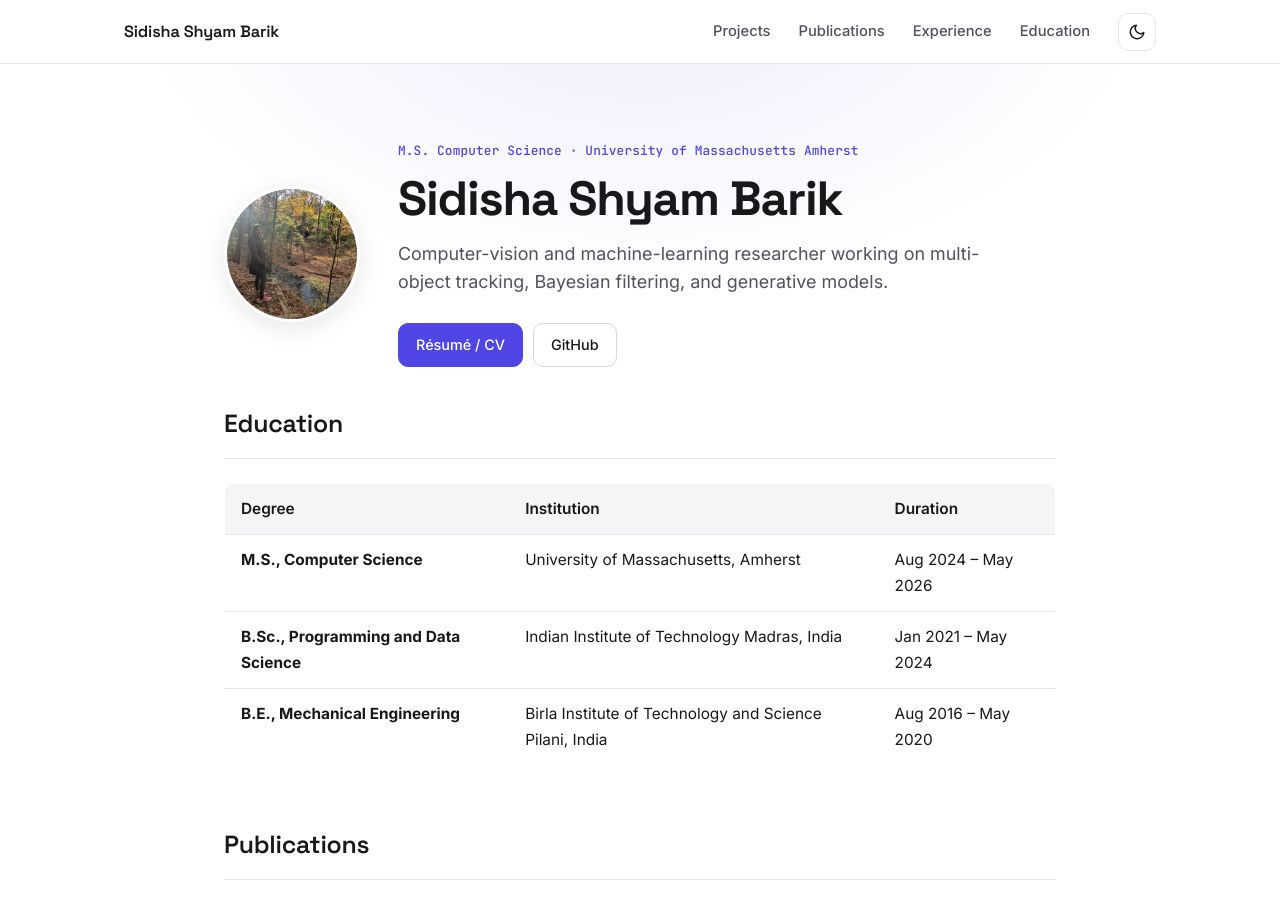
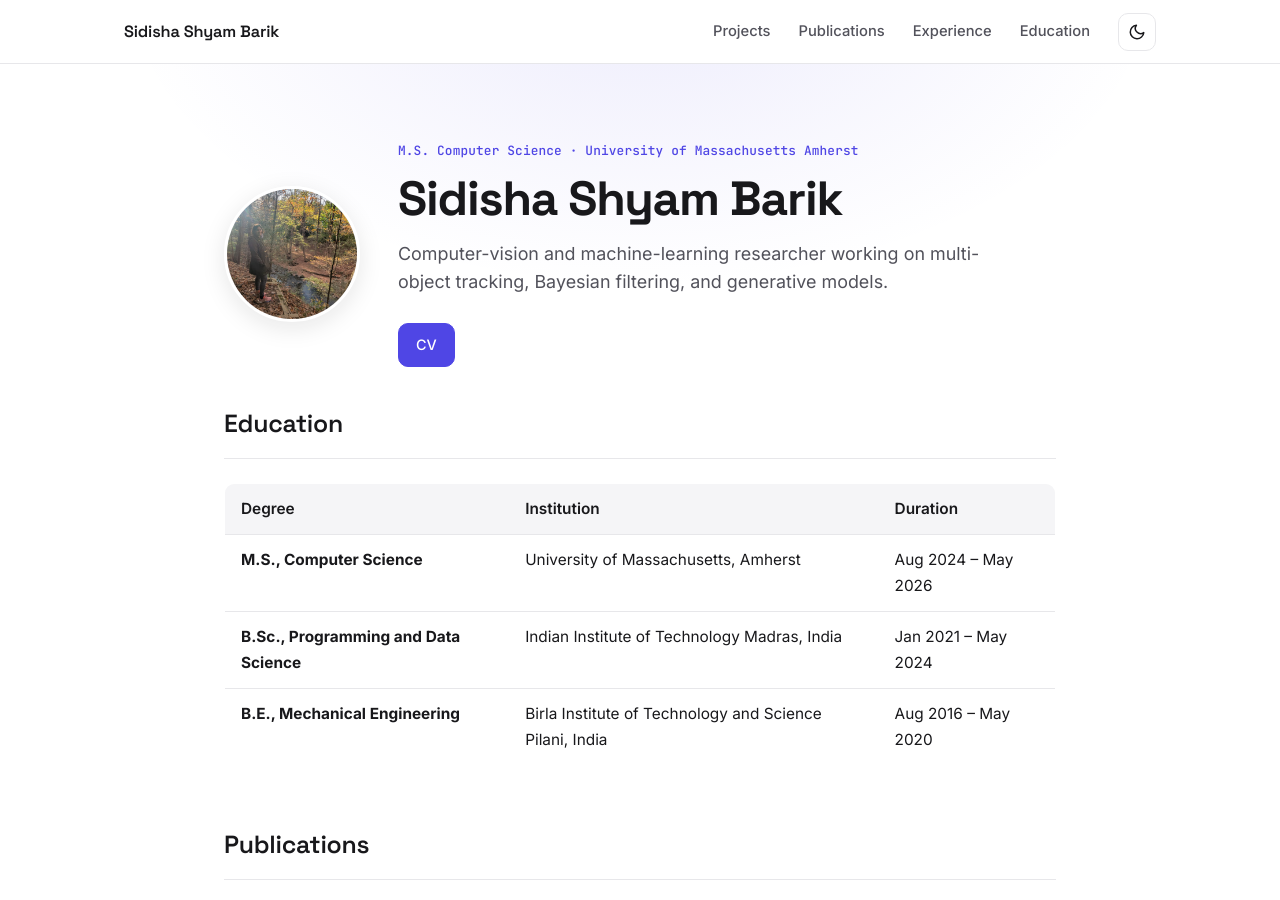
Before and after one commit to sidisha17/portfolio, a Jekyll site: the page built from README.md, in a window 1280 px wide and 900 px high. Built offline with Jekyll 4.4.1, drawn with Linux system fonts in a browser that asks for light colours; our own code applies the rules of GitHub Pages for plain Markdown files.

Commit message:
Updated CV

```diff
--- a/_config.yml
+++ b/_config.yml
@@ -18,11 +18,10 @@ author_role: "M.S. Computer Science · University of Massachusetts Amherst"
 tagline: >-
   Computer-vision and machine-learning researcher working on multi-object
   tracking, Bayesian filtering, and generative models.
-resume: /material/sidisha_portfolio.pdf
+resume: /material/Sidisha_CV.pdf
 
 # ----- Social links (blank entries are hidden automatically) -----
 social:
-  github: https://github.com/sidisha17
   linkedin:
   email:
   scholar:
--- a/_layouts/home.html
+++ b/_layouts/home.html
@@ -11,8 +11,7 @@ layout: base
       <h1 class="hero-name">{{ site.title }}</h1>
       {% if site.tagline %}<p class="hero-tagline">{{ site.tagline }}</p>{% endif %}
       <div class="hero-links">
-        {% if site.resume %}<a class="btn btn-primary" href="{{ site.resume | relative_url }}" target="_blank" rel="noopener">Résumé / CV</a>{% endif %}
-        {% if site.social.github %}<a class="btn" href="{{ site.social.github }}" target="_blank" rel="noopener">GitHub</a>{% endif %}
+        {% if site.resume %}<a class="btn btn-primary" href="{{ site.resume | relative_url }}" target="_blank" rel="noopener">CV</a>{% endif %}
         {% if site.social.linkedin %}<a class="btn" href="{{ site.social.linkedin }}" target="_blank" rel="noopener">LinkedIn</a>{% endif %}
         {% if site.social.scholar %}<a class="btn" href="{{ site.social.scholar }}" target="_blank" rel="noopener">Scholar</a>{% endif %}
         {% if site.social.email %}<a class="btn" href="mailto:{{ site.social.email }}">Email</a>{% endif %}
```
Also changed, not shown: 1 other file.
